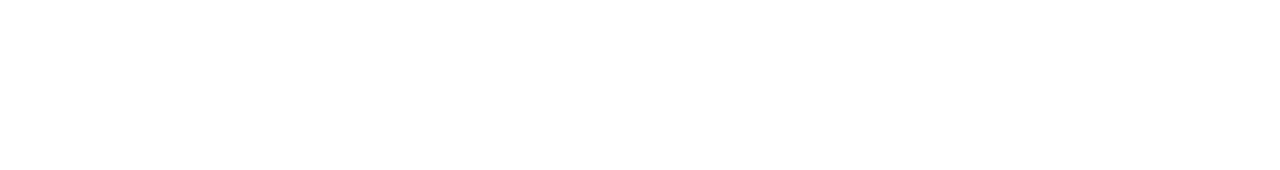
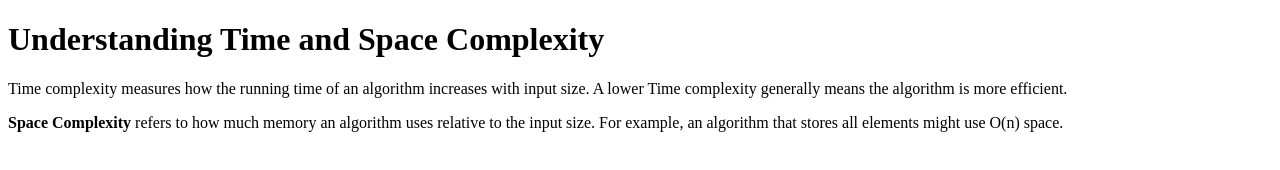
Before and after one commit to acciojob/time-and-space-complexity-Vedant1810, a website: page main.html in a window 1280 px wide. Drawn offline with Linux system fonts and the light colour scheme.

Commit message:
created a submission

```diff
--- a/main.html
+++ b/main.html
@@ -1,16 +1,21 @@
 <!DOCTYPE html>
+<html>
+<head>
+    <title>Time and Space Complexity</title>
+</head>
+<body>
 
-<html>
+    <h1>Understanding Time and Space Complexity</h1>
 
-<head>
-	<link rel="stylesheet" href="styles.css">
-</head>
+    <p>
+        Time complexity measures how the running time of an algorithm increases with input size.
+        A lower Time complexity generally means the algorithm is more efficient.
+    </p>
 
-<body>
-	<!-- the entire body must be written by student -->
-    <script type="text/javascript" src="./script.js">
-</script>
+    <p>
+        <b>Space Complexity</b> refers to how much memory an algorithm uses relative to the input size.
+        For example, an algorithm that stores all elements might use O(n) space.
+    </p>
 
 </body>
-
 </html>
```
